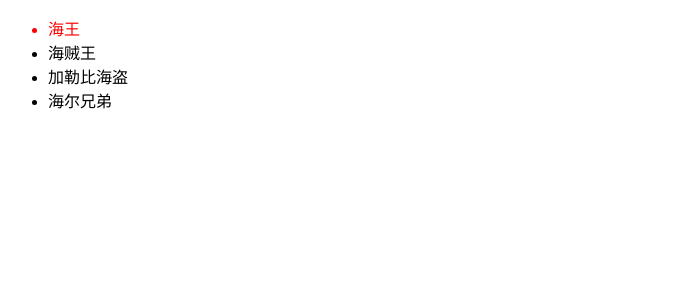
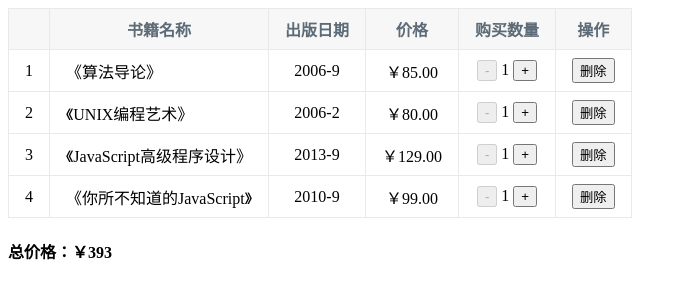
Before and after one commit to webProgrammer-wm/vue-learn5.8, a plain HTML site: page index.html in a window 1280 px wide. Shown: the whole page, without its empty margins (0-687 px from the left). Drawn offline with Linux system fonts and the light colour scheme.

Commit message:
9-购物车案例

```diff
--- a/index.html
+++ b/index.html
@@ -6,21 +6,61 @@
         <meta http-equiv="X-UA-Compatible" content="ie=edge">
         <title>Title</title>
         <style>
-            .active {
-                color: red;
+            table {
+                border: 1px solid #E9E9E9;
+                border-collapse: collapse;
+                border-spacing: 0;
+            }
+
+            th, td {
+                padding: 8px 16px;
+                border: 1px solid #E9E9E9;
+                text-align: center;
+            }
+
+            th {
+                background-color: #F7F7F7;
+                color: #5c6b77;
+                font-weight: 600;
+            }
+
+            .name {
+                text-align: left;
             }
         </style>
     </head>
     <body>
         <div id="app">
-            <ul>
-                <li v-for="(item, index) in movies"
-                    @click="toggle(index)"
-                    :class="{active: currentIndex === index}"
-                >
-                    {{ item }}
-                </li>
-            </ul>
+            <table v-if="books.length">
+                <thead>
+                    <tr>
+                        <th></th>
+                        <th>书籍名称</th>
+                        <th>出版日期</th>
+                        <th>价格</th>
+                        <th>购买数量</th>
+                        <th>操作</th>
+                    </tr>
+                </thead>
+                <tbody>
+                    <tr v-for="(item, index) in books">
+                        <td>{{ index+=1 }}</td>
+                        <td class="name">{{ item.name }}</td>
+                        <td>{{ item.date }}</td>
+                        <td>{{ item.price | handlePrice }}</td>
+                        <td>
+                            <button @click="changeCount('-', item)" :disabled="item.count === 1">-</button>
+                            {{ item.count }}
+                            <button @click="changeCount('+', item)">+</button>
+                        </td>
+                        <td>
+                            <button @click="del(index)">删除</button>
+                        </td>
+                    </tr>
+                </tbody>
+            </table>
+            <div v-else>你的购物车空空如也</div>
+            <h4>总价格：{{ totalPrice }}</h4>
         </div>
 
         <script src="./js/vue.js"></script>
@@ -28,12 +68,66 @@
             const app = new Vue({
                 el: '#app',
                 data: {
-                    movies: ['海王', '海贼王', '加勒比海盗', '海尔兄弟'],
-                    currentIndex: 0
+                    books: [
+                        {
+                            id: 1,
+                            name: '《算法导论》',
+                            date: '2006-9',
+                            price: 85.00,
+                            count: 1
+                        },
+                        {
+                            id: 2,
+                            name: '《UNIX编程艺术》',
+                            date: '2006-2',
+                            price: 80.00,
+                            count: 1
+                        },
+                        {
+                            id: 3,
+                            name: '《JavaScript高级程序设计》',
+                            date: '2013-9',
+                            price: 129.00,
+                            count: 1
+                        },
+                        {
+                            id: 4,
+                            name: '《你所不知道的JavaScript》',
+                            date: '2010-9',
+                            price: 99.00,
+                            count: 1
+                        }
+                    ]
+                },
+                filters: {
+                    handlePrice(price) {
+                        return '￥' + price.toFixed(2)
+                    }
+                },
+                computed: {
+                    totalPrice() {
+                        let totalPrice = 0
+                        this.books.forEach(item => {
+                            totalPrice += item.price
+                        })
+                        return '￥' + totalPrice
+                    }
+
                 },
                 methods: {
-                    toggle(index) {
-                        this.currentIndex = index
+                    changeCount(type, item) {
+                        let basePrice = item.price / item.count
+                        if (type === '-') {
+                            item.count -= 1
+                        } else if (type === '+') {
+                            if (item.count < 5 ) {
+                                item.count += 1
+                            }
+                        }
+                        item.price = item.count * basePrice
+                    },
+                    del(index) {
+                        this.books.splice(index-1, 1)
                     }
                 }
 
```
